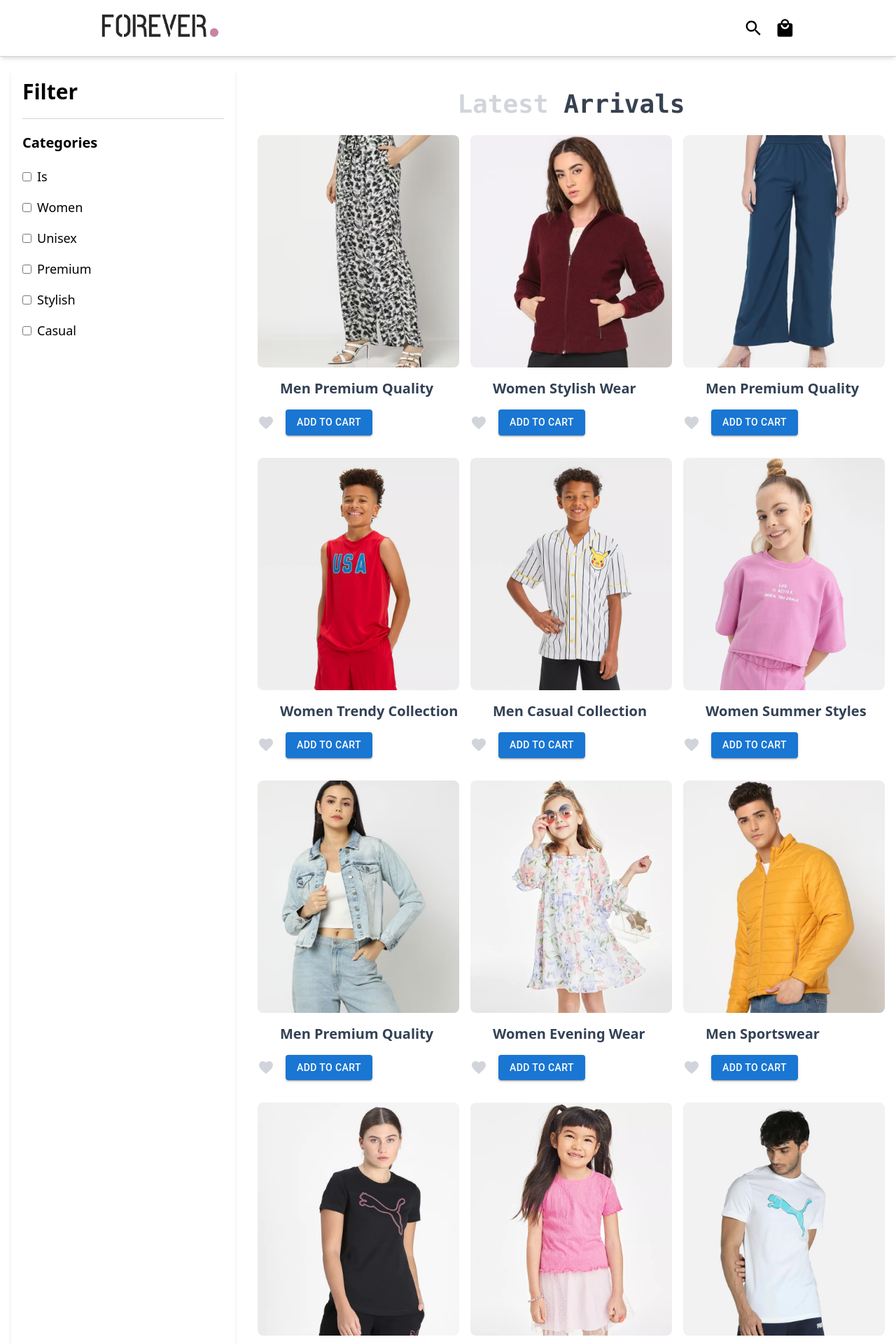
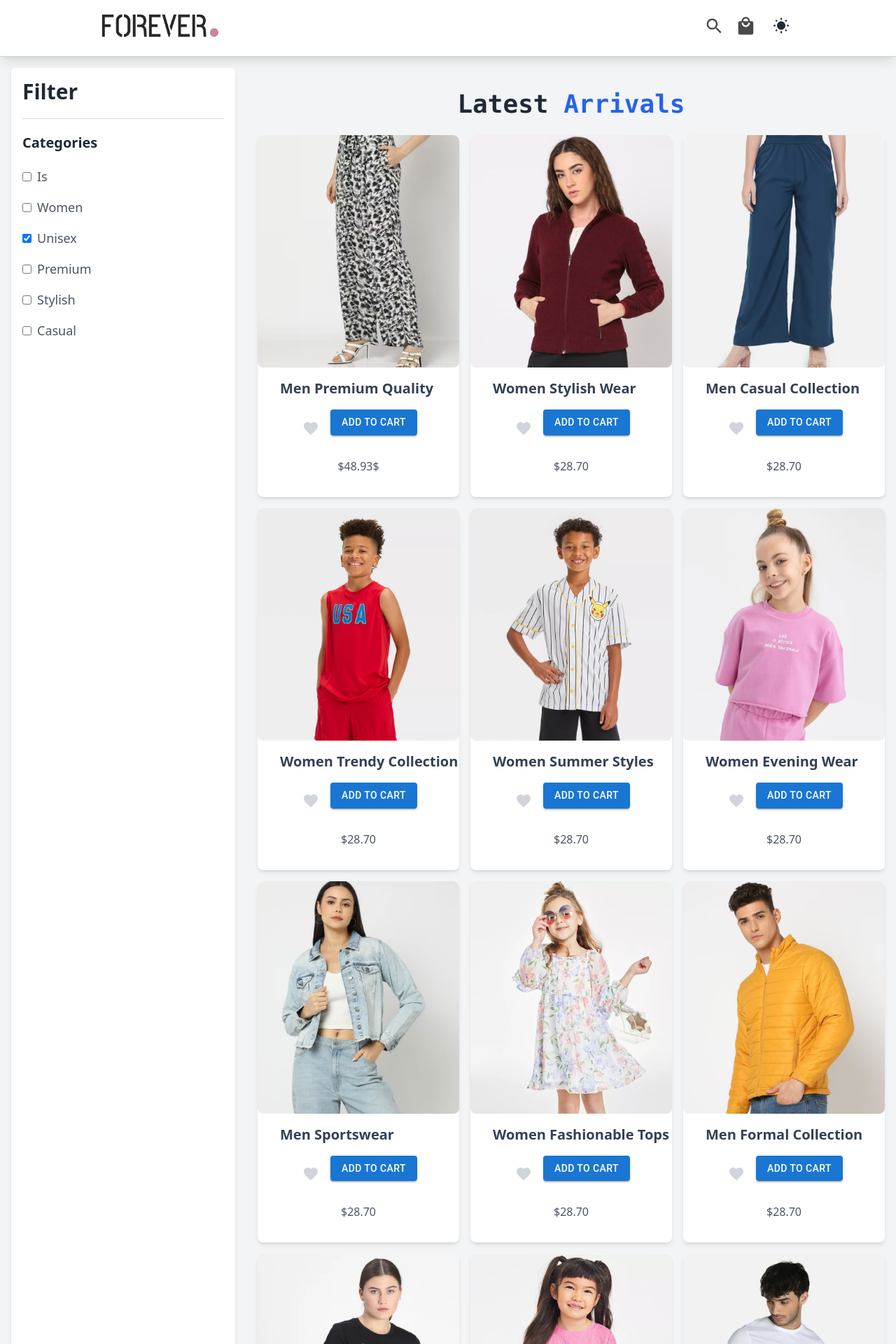
Before and after one commit to SyedAlishahid/Ecommerce-website, a React (Vite) app in the folder ecom-webpage/: page /arrivals in a window 1280 px wide. Shown: the top 1920 px of the page at 70% size. Built offline with nearby package versions, Linux system fonts and the light colour scheme.

Commit message:
add to cart fixed

```diff
--- a/ecom-webpage/src/Listimgs.jsx
+++ b/ecom-webpage/src/Listimgs.jsx
@@ -2,6 +2,7 @@ import React from 'react'
 import FavoriteIcon from '@mui/icons-material/Favorite';
 import Button from '@mui/material/Button';
 import { useState } from 'react';
+
 function Listimgs({src , type}) {
 
     const [heart , setHeart] = useState(false);
@@ -17,6 +18,10 @@ function Listimgs({src , type}) {
       <img src={src} className='rounded-lg ' />
       <p className='ml-8 mt-4 text-slate-700 font-semibold text-xl'>{type}</p>
         <FavoriteIcon
+        sx={{
+          marginLeft: "4rem",
+          marginTop: "1rem",
+        }}
         onClick={bgcolHandler}
          className={`${heartColor} `}
           />
--- a/ecom-webpage/src/Listitem.jsx
+++ b/ecom-webpage/src/Listitem.jsx
@@ -27,12 +27,14 @@ import img38 from './assets/p_img38.png';
 import img39 from './assets/p_img39.png';
 import img40 from './assets/p_img40.png';
 import Cart from './Cart';
+import WbSunnyIcon from '@mui/icons-material/WbSunny';
+import NightlightRoundIcon from '@mui/icons-material/NightlightRound';
 
 function Listitem() {
   const [filters, setFilters] = useState({
     isChecked: false,
     womenChecked: false,
-    unisex: false,
+    unisex: true,
     premium: false,
     stylish: false,
     casual: false,
@@ -41,6 +43,7 @@ function Listitem() {
   const [isInputVisible, setInputVisible] = useState(false);
   const [cartItems, setCartItems] = useState([]);
   const [isCartVisible, setCartVisible] = useState(false);
+  const [isDarkMode, setDarkMode] = useState(false);
 
   const handleCheckboxChange = (e) => {
     const { name, checked } = e.target;
@@ -63,28 +66,26 @@ function Listitem() {
     setCartVisible(!isCartVisible);
   };
 
+  const toggleDarkMode = () => {
+    setDarkMode(!isDarkMode);
+  };
+
+  const constantPrice = (Math.random() * 100).toFixed(2);
   const items = [
-    { src: img20, type: "Men Premium Quality" },
-    { src: img21, type: "Women Stylish Wear" },
-    { src: img22, type: "Men Premium Quality" },
-    { src: img23, type: "Women Trendy Collection" },
-    { src: img24, type: "Men Casual Collection" },
-    { src: img25, type: "Women Summer Styles" },
-    { src: img26, type: "Men Premium Quality" },
-    { src: img27, type: "Women Evening Wear" },
-    { src: img28, type: "Men Sportswear" },
-    { src: img29, type: "Women Fashionable Tops" },
-    { src: img30, type: "Men Premium Quality" },
-    { src: img31, type: "Women Casual Dresses" },
-    { src: img32, type: "Men Formal Collection" },
-    { src: img33, type: "Women Activewear" },
-    { src: img34, type: "Men Premium Quality" },
-    { src: img35, type: "Women Stylish Coats" },
-    { src: img36, type: "Men Outdoor Gear" },
-    { src: img37, type: "Women Trendy Bottoms" },
-    { src: img38, type: "Men Premium Quality" },
-    { src: img39, type: "Women Fashion Accessories" },
-    { src: img40, type: "Men Premium Quality" },
+    { src: img20, type: "Men Premium Quality", price: "48.93$" },
+    { src: img21, type: "Women Stylish Wear", price: constantPrice },
+    { src: img22, type: "Men Casual Collection", price: constantPrice },
+    { src: img23, type: "Women Trendy Collection", price: constantPrice },
+    { src: img24, type: "Women Summer Styles", price: constantPrice },
+    { src: img25, type: "Women Evening Wear", price: constantPrice },
+    { src: img26, type: "Men Sportswear", price: constantPrice },
+    { src: img27, type: "Women Fashionable Tops", price: constantPrice },
+    { src: img28, type: "Men Formal Collection", price: constantPrice },
+    { src: img29, type: "Women Activewear", price: constantPrice },
+    { src: img30, type: "Women Stylish Coats", price: constantPrice },
+    { src: img31, type: "Men Outdoor Gear", price: constantPrice },
+    { src: img32, type: "Women Trendy Bottoms", price: constantPrice },
+    { src: img33, type: "Women Fashion Accessories", price: constantPrice },
   ];
 
   const filteredItems = items.filter((item) => {
@@ -112,42 +113,48 @@ function Listitem() {
     if (womenChecked) {
       return item.type.includes("Women") && matchesSearch;
     }
+    else{
+      console.log("enter a proper")
+    }
     return matchesSearch;
   });
 
   return (
-    <div className="flex flex-col min-h-screen">
-      <div className="sticky top-0 bg-white shadow-md z-10">
+    <div className={`flex flex-col min-h-screen ${isDarkMode ? 'bg-gray-900 text-white' : 'bg-gray-100 text-gray-800'}`}>
+      <div className={`sticky top-0 ${isDarkMode ? 'bg-gray-800' : 'bg-white'} shadow-lg z-10`}>
         <div className="flex items-center justify-between p-4 max-w-screen-lg mx-auto">
-          <img src={logo} alt="Logo" className="h-12 cursor-pointer" onClick={() => window.location.href = "http://localhost:5173/"} />
+          <img src={logo} alt="Logo" className="h-12 cursor-pointer transition-transform transform hover:scale-110" onClick={() => window.location.href = "http://localhost:5173/"} />
           <div className="flex space-x-4 cursor-pointer">
-            <SearchIcon sx={{ fontSize: '1.8rem' }} onClick={toggleSearchInput} />
+            <SearchIcon sx={{ fontSize: '1.8rem', color: isDarkMode ? '#ffffff' : '#4A4A4A' }} onClick={toggleSearchInput} />
             <div className="relative">
-              <LocalMallIcon sx={{ fontSize: '1.8rem' }} onClick={toggleCartVisibility} />
+              <LocalMallIcon sx={{ fontSize: '1.8rem', color: isDarkMode ? '#ffffff' : '#4A4A4A' }} onClick={toggleCartVisibility} />
               {cartItems.length > 0 && (
                 <span className="absolute top-0 right-0 bg-red-500 text-white rounded-full text-xs px-1">
                   {cartItems.length}
                 </span>
               )}
             </div>
+            <button onClick={toggleDarkMode} className={`p-2 -mt-2 bg-transparent rounded ${isDarkMode ? 'bg-gray-700 ' : 'bg-gray-300'}  transition duration-300`}>
+              {isDarkMode ? <NightlightRoundIcon/> : <WbSunnyIcon/>}
+            </button>
           </div>
         </div>
         <div className="border-b border-gray-300"></div>
         {isInputVisible && (
-          <div className="flex justify-center bg-gray-300 p-2">
+          <div className={`flex justify-center ${isDarkMode ? 'bg-gray-800' : 'bg-gray-200'} p-2`}>
             <input
               type="text"
               placeholder="Search..."
               value={searchTerm}
               onChange={handleSearchChange}
-              className="w-full max-w-md p-2 border border-gray-300 rounded-md shadow-md"
+              className={`w-full max-w-md p-2 border ${isDarkMode ? 'border-gray-600' : 'border-gray-300'} rounded-md shadow-md focus:outline-none focus:ring-2 focus:ring-blue-500`}
             />
           </div>
         )}
       </div>
 
       <div className="flex flex-1 flex-col md:flex-row">
-        <div className="sm:sticky sm:top-32 w-full md:w-1/4 h-auto p-4 bg-white shadow-md rounded-md m-4">
+        <div className={`sm:sticky sm:top-32 w-full md:w-1/4 h-auto p-4 ${isDarkMode ? 'bg-gray-800' : 'bg-white'} shadow-md rounded-md m-4`}>
           <h1 className="text-3xl font-bold mb-5">Filter</h1>
           <div className="border-b border-gray-300 mb-5"></div>
           <h3 className="font-semibold text-xl mb-5">Categories</h3>
@@ -161,28 +168,30 @@ function Listitem() {
                   onChange={handleCheckboxChange}
                   className="mr-2"
                 />
-                <label htmlFor={key} className="cursor-pointer capitalize">{key.replace(/Checked/, '')}</label>
+                <label htmlFor={key} className={`cursor-pointer capitalize ${isDarkMode ? 'text-gray-300' : 'text-gray-600'}`}>{key.replace(/Checked/, '')}</label>
               </div>
             ))}
           </div>
         </div>
 
         <div className="flex-1 p-4 mb-10">
-  <h1 className="text-4xl font-bold text-center font-mono mt-8 text-gray-300">
-    Latest <span className="text-gray-700">Arrivals</span>
+          <h1 className="text-4xl font-bold text-center font-mono mt-8">
+            Latest <span className="text-blue-600">Arrivals</span>
           </h1>
-  <div className="grid grid-cols-2 md:grid-cols-2 lg:grid-cols-3 gap-4 justify-center mt-6">
+          <div className="grid grid-cols-2 sm:grid-cols-3 lg:grid-cols-3 gap-4 justify-center mt-6">
             {filteredItems.map((item, index) => (
-      <div key={index} onClick={() => handleAddToCart(item)} className="cursor-pointer transition-transform transform hover:scale-105">
+              <div key={index} onClick={() => handleAddToCart(item)} className={`cursor-pointer transition-transform transform hover:scale-105 ${isDarkMode ? 'bg-gray-800' : 'bg-white'} rounded-lg shadow-md overflow-hidden`}>
                 <Listimgs src={item.src} type={item.type} />
+                <div className="p-4 text-center">
+                  <p className={`text-md pb-4 ${isDarkMode ? 'text-gray-400' : 'text-gray-600'}`}>${item.price}</p>
+                </div>
               </div>
             ))}
           </div>
         </div>
 
-
         {isCartVisible && (
-          <div className="sticky top-32 w-full md:w-1/4 h-auto p-4 bg-white shadow-md overflow-x-hidden overflow-y-scroll rounded-md m-4">
+          <div className={`sticky top-32 w-full md:w-1/4 h-auto p-4 ${isDarkMode ? 'bg-gray-800' : 'bg-white'} shadow-md overflow-x-hidden overflow-y-hidden rounded-md m-4`}>
             <h1 className="text-3xl font-bold mb-5">Cart</h1>
             <Cart items={cartItems} />
           </div>
```
Lines whose indentation alone changed are shown as unchanged.
